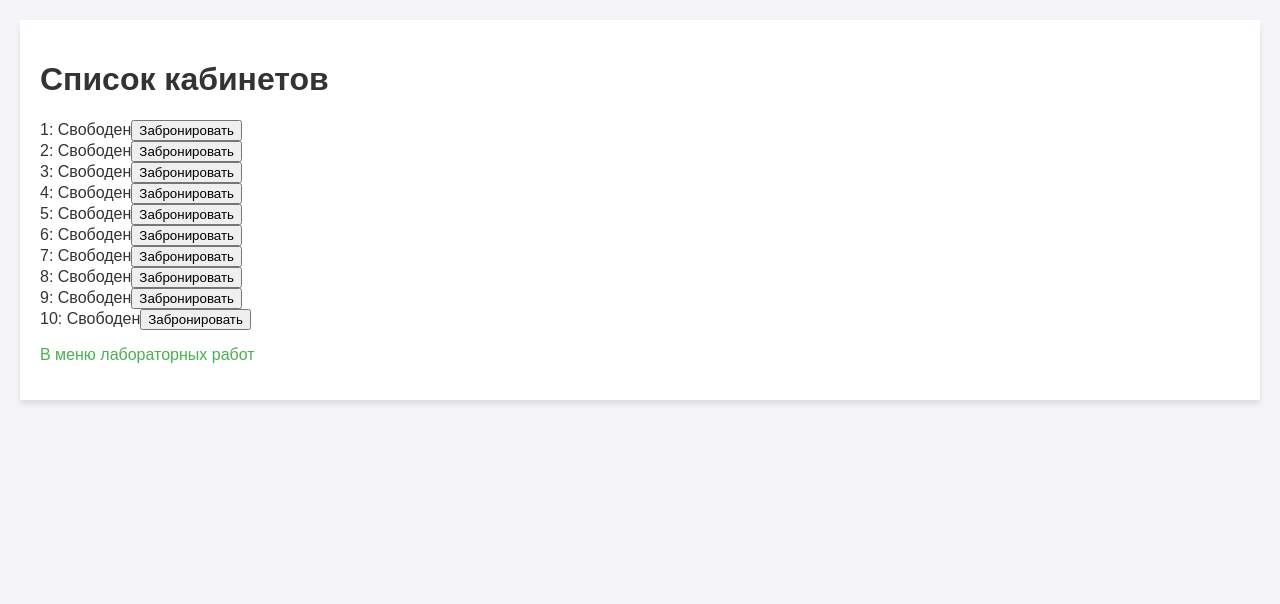
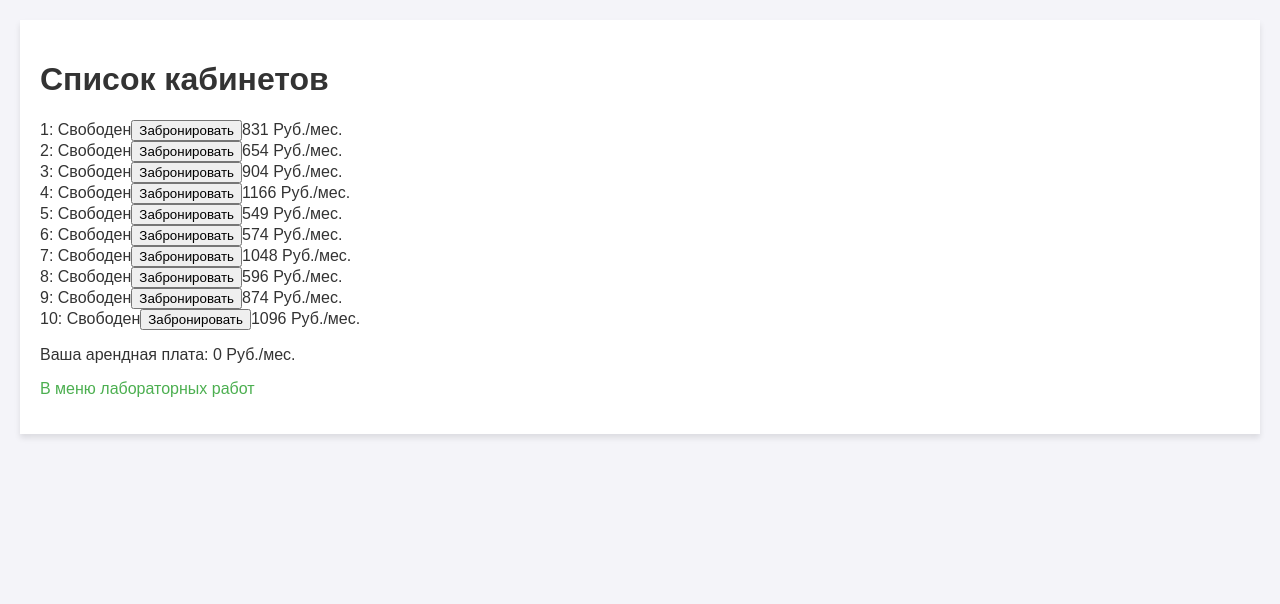
Before and after one commit to augenblickee/web-2-sem, a Flask app: page /lab6/ in a window 1280 px wide. Shown: the part 77-681 px from the top of the page. Run offline with Flask 3, Linux system fonts and the light colour scheme.

Commit message:
Стоимость аренды

```diff
--- a/lab6.py
+++ b/lab6.py
@@ -1,10 +1,11 @@
 from flask import Blueprint, render_template, request, redirect, session, current_app
+from random import randint
 
 lab6 = Blueprint('lab6', __name__)
 
 offices = []
 for i in range(1, 11):
-    offices.append({'number': i, 'tenant': ''})
+    offices.append({'number': i, 'tenant': '', 'price': 900 + randint(-400, 400)})
 
 
 @lab6.route('/lab6/')
--- a/templates/lab6/lab6.html
+++ b/templates/lab6/lab6.html
@@ -4,6 +4,9 @@
 
 {% block script %}
     <script>
+        let mounthlyPriceCounter = 0;
+        let currentUser = null;
+
         function getOfficeList() {
             const url = '/lab6/json-rpc-api/';
             const json = {
@@ -21,10 +24,14 @@
                 const office_list = data.result;
                 const ul = document.getElementById('office-list');
                 ul.innerHTML = '';
+                mounthlyPriceCounter = 0;
                 office_list.forEach(office => {
                     const li = document.createElement('li');
                     if (office.tenant) {
                         li.innerText = `${office.number}: Занят`;
+                        if (office.tenant === currentUser) {
+                            mounthlyPriceCounter += office.price;
+                        }
                     } else {
                         li.innerText = `${office.number}: Свободен`;
                     }
@@ -38,8 +45,13 @@
                         cancelButton.onclick = () => cancelBooking(office.number);
                         li.appendChild(cancelButton);
                     }
+                    const price = document.createElement('span');
+                    price.innerText = `${office.price} Руб./мес.`;
+                    li.appendChild(price);
                     ul.appendChild(li);
                 });
+                const mountly_price = document.getElementById('mountly-price');
+                mountly_price.innerHTML = `Ваша арендная плата: ${mounthlyPriceCounter} Руб./мес.`;
             });
         }
 
@@ -110,11 +122,15 @@
             });
         }
 
-        document.addEventListener('DOMContentLoaded', getOfficeList);
+        document.addEventListener('DOMContentLoaded', () => {
+            currentUser = '{{ session.get("login") }}';
+            getOfficeList();
+        });
     </script>
 {% endblock %}
 
 {% block main %}
     <h1>Список кабинетов</h1>
     <ul id="office-list"></ul>
+    <div id="mountly-price"></div>
 {% endblock %}
```
